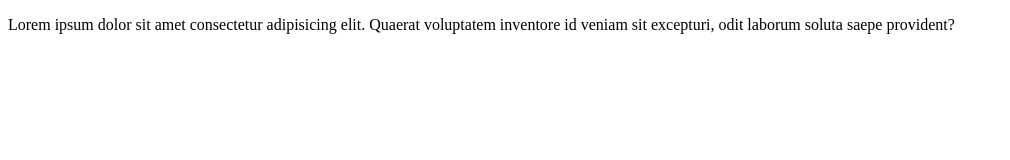
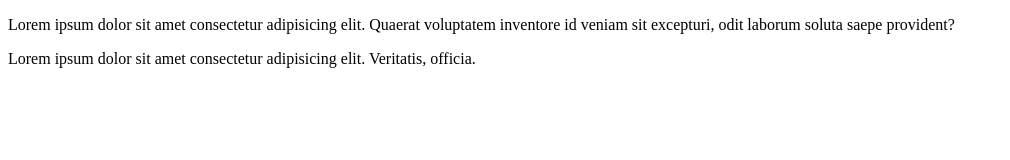
Before and after one commit to rajesh1073/Git-Clone-Practice, a plain HTML site: page git-clone/index.html in a window 1280 px wide. Shown: the whole page, without its empty margins (0-1010 px from the left). Drawn offline with Linux system fonts and the light colour scheme.

Commit message:
version-2

```diff
--- a/git-clone/index.html
+++ b/git-clone/index.html
@@ -11,5 +11,8 @@
         Quaerat voluptatem inventore id veniam sit excepturi,
         odit laborum soluta saepe provident?
     </p>
+    <p>
+        Lorem ipsum dolor sit amet consectetur adipisicing elit. Veritatis, officia.
+    </p>
 </body>
 </html>
```
